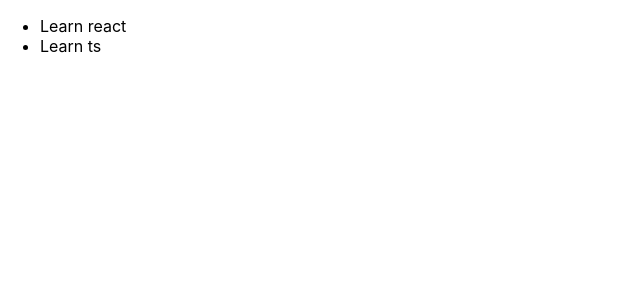
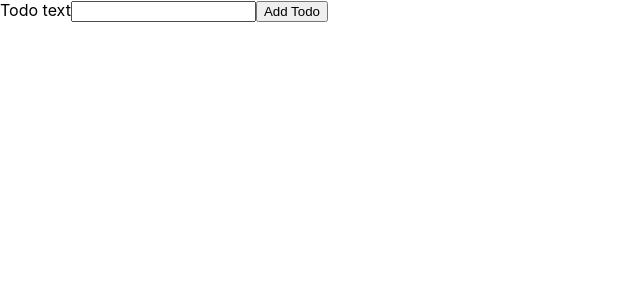
Before and after one commit to denta49/typesTraining, a React (Create React App) app in the folder my-app/: page / in a window 1280 px wide. Shown: the top 300 px of the page, without its empty margins (0-640 px from the left). Built offline with nearby package versions, Linux system fonts and the light colour scheme.

Commit message:
addind tasks

```diff
--- a/my-app/src/App.tsx
+++ b/my-app/src/App.tsx
@@ -1,13 +1,22 @@
-import React from "react";
-import logo from "./logo.svg";
+import React, { useState } from "react";
 import "./App.css";
 import Todos from "./components/Todos";
 import Todo from "./models/todo";
+import NewTodo from "./components/NewTodo";
 
 function App() {
-  const todos = [new Todo("Learn react"), new Todo("Learn ts")];
+  const [todos, setTodos] = useState<Todo[]>([]);
+
+  const addTodoHandler = (todoText: string) => {
+    const newTodo = new Todo(todoText);
+
+    setTodos((prevTodos) => {
+      return prevTodos.concat(newTodo);
+    });
+  };
   return (
     <div>
+      <NewTodo onAddTodo={addTodoHandler} />
       <Todos items={todos} />
     </div>
   );
--- a/my-app/src/components/NewTodo.tsx
+++ b/my-app/src/components/NewTodo.tsx
@@ -1,10 +1,27 @@
-import React from 'react';
+import React, { useRef } from "react";
+import todo from "../models/todo";
 
-const NewTodo = () => {
+const NewTodo: React.FC<{ onAddTodo: (text: string) => void }> = (props) => {
+  const todoTextInputRef = useRef<HTMLInputElement>(null);
 
-    return (
-        <div></div>
-    );
+  const submitHandler = (event: React.FormEvent) => {
+    event.preventDefault();
+
+    const enteredText = todoTextInputRef.current!.value;
+
+    if (enteredText.trim().length === 0) {
+      return;
+    }
+    props.onAddTodo(enteredText);
+  };
+
+  return (
+    <form onSubmit={submitHandler}>
+      <label htmlFor={"text"}>Todo text</label>
+      <input type={"text"} id={"text"} ref={todoTextInputRef} />
+      <button>Add Todo</button>
+    </form>
+  );
 };
 
 export default NewTodo;
```
